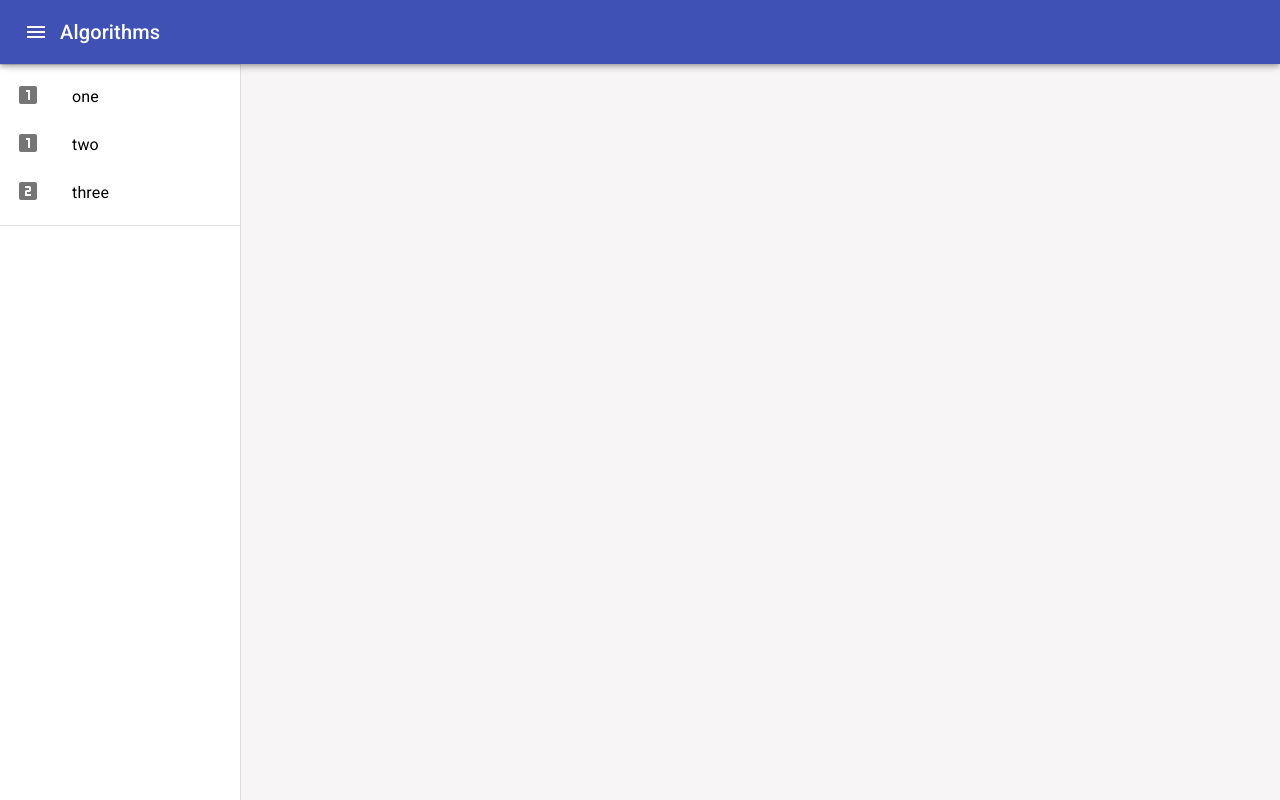
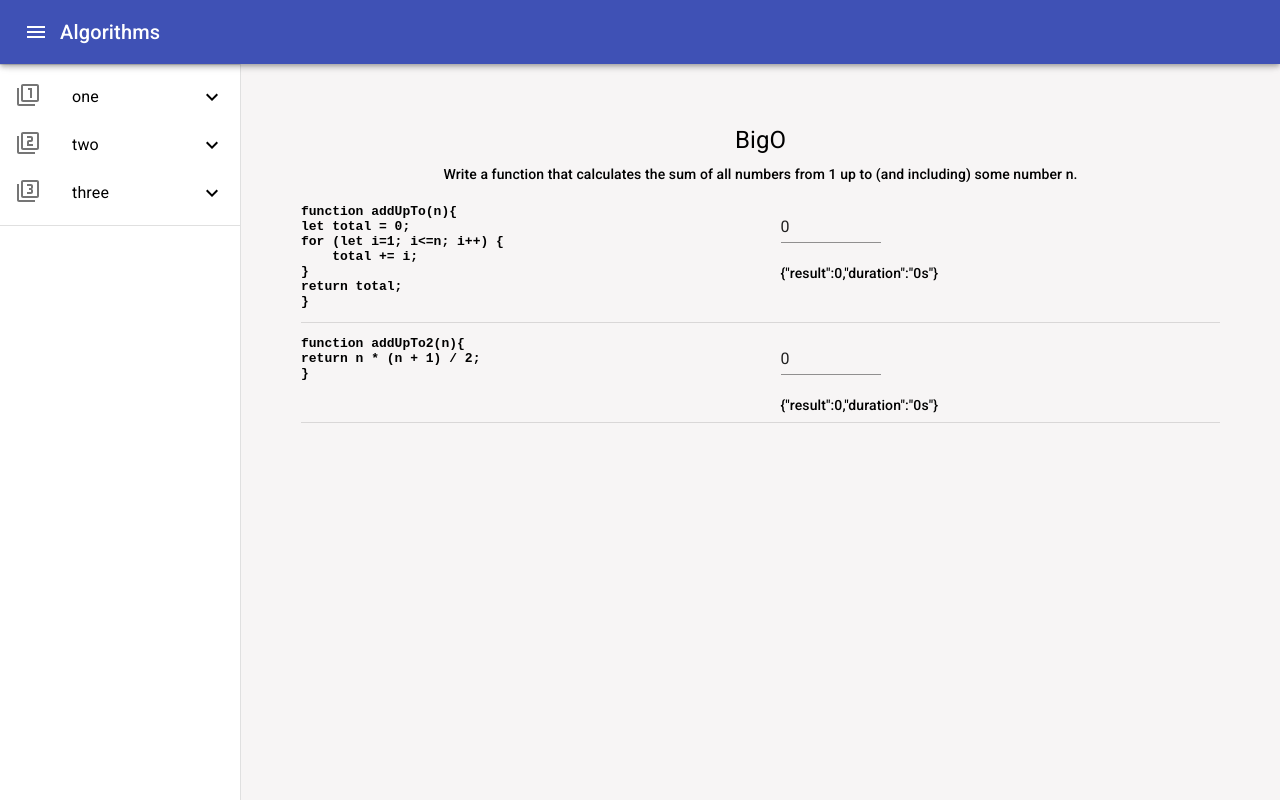
Before and after one commit to mikeKorakakis/algorithms, a React (Create React App) app: page /bigo in a window 1280 px wide. Built offline with nearby package versions, Linux system fonts and the light colour scheme.

Commit message:
added bigO

```diff
--- a/src/App.tsx
+++ b/src/App.tsx
@@ -1,6 +1,7 @@
 import React from "react";
 import { Switch, Route } from "react-router-dom";
-import Home from "./components/Home";
+import BigO from "./components/BigO";
+import {Home} from "./components/Home/index";
 import Layout from "./layout";
 
 function App() {
@@ -8,7 +9,8 @@ function App() {
 		<main>
 			<Switch>
                 <Layout>
-				<Route path="/" component={Home} exact />
+
+				<Route path="/bigo" component={BigO} exact />
 				{/* <Route path="/about" component={About} />
 				<Route path="/shop" component={Shop} /> */}
                 </Layout>
--- /dev/null
+++ b/src/components/BigO/index.tsx
@@ -0,0 +1,125 @@
+import {
+	Box,
+	Button,
+	Container,
+	Divider,
+	Grid,
+	TextField,
+	Typography,
+} from "@material-ui/core";
+import React, { useEffect, useState } from "react";
+
+export interface Props {}
+
+function addUpTo(n: number) {
+	let total = 0;
+	for (let i = 1; i <= n; i++) {
+		total += i;
+	}
+	return total;
+}
+
+function addUpTo2(n: number) {
+	return (n * (n + 1)) / 2;
+}
+
+const add1 = (n: number) => {
+	console.log("calc1");
+	const t1 = performance.now();
+	let result = addUpTo(n);
+	const t2 = performance.now();
+	return { result: result, duration: `${(t2 - t1) / 1000}s` };
+};
+
+const add2 = (n: number) => {
+	console.log("calc2");
+	const t1 = performance.now();
+	let result = addUpTo2(n);
+	const t2 = performance.now();
+	return { result: result, duration: `${(t2 - t1) / 1000}s` };
+};
+
+const BigO: React.FC<Props> = () => {
+	const [number, setNumber] = useState(0);
+	const [number2, setNumber2] = useState(0);
+	const [result, setResult] = useState<any>();
+	const [result2, setResult2] = useState<any>();
+
+	useEffect(() => {
+		setResult(JSON.stringify(add1(number)));
+	}, [number]);
+
+	useEffect(() => {
+		setResult2(JSON.stringify(add2(number2)));
+	}, [number2]);
+
+	return (
+		<>
+			<Typography variant="h5" gutterBottom>
+				BigO
+			</Typography>
+			<Typography variant="subtitle2" gutterBottom>
+				Write a function that calculates the sum of all numbers from 1
+				up to (and including) some number n.
+			</Typography>
+			<Grid container>
+				<Grid item xs={6}>
+					<pre>
+						{`function addUpTo(n){
+let total = 0;
+for (let i=1; i<=n; i++) {
+    total += i;
+}
+return total;
+}`}
+					</pre>
+				</Grid>
+				<Grid item xs={6}>
+					<Grid container direction="column" alignItems="flex-start">
+						<TextField
+							style={{ width: "100px", margin: "20px" }}
+							value={number}
+							onChange={(event) =>
+								setNumber(parseInt(event?.target?.value) || 0)
+							}
+						></TextField>
+						<Box style={{ paddingLeft: "20px" }}>
+							<Typography variant="subtitle2" gutterBottom>
+								{result}
+							</Typography>
+						</Box>
+					</Grid>
+				</Grid>
+			</Grid>
+			<Divider></Divider>
+			<Grid container>
+				<Grid item xs={6}>
+					<pre>
+						{`function addUpTo2(n){
+return n * (n + 1) / 2;
+}`}
+					</pre>
+				</Grid>
+				<Grid item xs={6}>
+					<Grid container direction="column" alignItems="flex-start">
+						<TextField
+							style={{ width: "100px", margin: "20px" }}
+							value={number2}
+							onChange={(event) =>
+								setNumber2(parseInt(event?.target?.value) || 0)
+							}
+						></TextField>
+						<Box style={{ paddingLeft: "20px" }}>
+							<Typography variant="subtitle2" gutterBottom>
+								{result2}
+							</Typography>
+						</Box>
+					</Grid>
+				</Grid>
+			</Grid>
+            <Divider></Divider>
+		</>
+	);
+};
+
+export default BigO;
--- a/src/components/Home.tsx
+++ /dev/null
@@ -1,53 +0,0 @@
-import React, { useEffect } from 'react'
-import * as d3 from "d3";
-
-
-
-export default function Home() {
-
-    const ref = React.useRef();
-
-
-        const data = [12, 5, 6, 6, 9, 10];
-
-    useEffect(()=> {
-        if (ref.current) {
-                const svg = d3.select(ref.current!);
-
-                // Bind D3 data
-                const update = svg
-                    .append('g')
-                    .selectAll('text')
-                    .data(data);
-
-                // Enter new D3 elements
-                update.enter()
-                    .append('text')
-                    .attr('x', (d, i) => i * 25)
-                    .attr('y', 40)
-                    .style('font-size', 24)
-                    .text((d: number) => d);
-
-                // Update existing D3 elements
-                update
-                    .attr('x', (d, i) => i * 40)
-                    .text((d: number) => d);
-
-                // Remove old D3 elements
-                update.exit()
-                    .remove();
-            }
-        },
-
-    [ref.current])
-
-    return (
-        <svg
-            className="d3-component"
-            width={400}
-            height={200}
-            //@ts-ignore
-            ref={ref!}
-        />
-    );
-}
--- a/src/index.css
+++ b/src/index.css
@@ -11,3 +11,8 @@ code {
   font-family: source-code-pro, Menlo, Monaco, Consolas, 'Courier New',
     monospace;
 }
+
+pre{
+    text-align: left;
+    font-weight: bold;
+}
--- a/src/layout/index.tsx
+++ b/src/layout/index.tsx
@@ -12,46 +12,79 @@ import {
 	Toolbar,
 	Typography,
 } from "@material-ui/core";
-import React from "react";
+import React, { useState } from "react";
 import { styles } from "./styles";
 import MenuIcon from "@material-ui/icons/Menu";
 import MailIcon from "@material-ui/icons/Mail";
-import LooksOne from "@material-ui/icons/LooksOne";
-import LooksTwo from "@material-ui/icons/LooksTwo";
-import LooksThree from "@material-ui/icons/Looks3";
-import LooksFour from "@material-ui/icons/Looks4";
-import LooksFive from "@material-ui/icons/Looks5";
-import LooksSix from "@material-ui/icons/Looks6";
+import LooksOne from "@material-ui/icons/Filter1";
+import LooksTwo from "@material-ui/icons/Filter2";
+import LooksThree from "@material-ui/icons/Filter3";
+import LooksFour from "@material-ui/icons/Filter4";
+import LooksFive from "@material-ui/icons/Filter5";
+import LooksSix from "@material-ui/icons/Filter6";
+import LooksSeven from "@material-ui/icons/Filter7";
+import LooksEight from "@material-ui/icons/Filter8";
+import LooksNine from "@material-ui/icons/Filter9";
+import ExpandLess from "@material-ui/icons/ExpandLess";
+import ExpandMore from "@material-ui/icons/ExpandMore";
+import Collapse from "@material-ui/core/Collapse";
+import StarBorder from "@material-ui/icons/StarBorder";
 import { Link as RouterLink } from "react-router-dom";
 
-const section = [{label:"one", link: "/"}, {label:"two", link: "/"},{label:"three", link: "/"},];
+const section = [
+	{ label: "one", link: "/" },
+	{ label: "two", link: "/" },
+	{ label: "three", link: "/" },
+];
+
+const subSection = [
+	[{ label: "BigO", link: "/bigo" }],
+	[{ label: "subTwo", link: "/" }],
+	[{ label: "subThree", link: "/" }],
+];
 const icons = (key: string, index: number) => {
-	let icon = <LooksOne key={key} />
-    switch (index){
+	let icon = <LooksOne key={key} />;
+	switch (index) {
+		case 0:
+			icon = <LooksOne key={key} />;
+			break;
 		case 1:
-         icon = <LooksOne key={key} />
+			icon = <LooksTwo key={key} />;
 			break;
 		case 2:
-            icon = <LooksTwo key={key} />
+			icon = <LooksThree key={key} />;
 			break;
 		case 3:
-                icon = <LooksThree key={key} />
+			icon = <LooksFour key={key} />;
 			break;
 		case 4:
-                icon = <LooksFour key={key} />
+			icon = <LooksFive key={key} />;
 			break;
 		case 5:
-                    icon = <LooksFive key={key} />
+			icon = <LooksSix key={key} />;
+			break;
+		case 6:
+			icon = <LooksSeven key={key} />;
+			break;
+		case 7:
+			icon = <LooksEight key={key} />;
+			break;
+		case 8:
+			icon = <LooksNine key={key} />;
 			break;
 	}
 
-    return icon
+	return icon;
+};
 
-}
+const Layout = ({ children }: any) => {
+	const useStyles = makeStyles(styles);
+	const classes = useStyles();
+	const [open, setOpen] = useState(false);
 
-const useStyles = makeStyles(styles);
-const Layout = ({ children }: any) => {
-	const classes = useStyles();
+	const handleClick = () => {
+		setOpen(!open);
+	};
 	return (
 		<div className={classes.root}>
 			<AppBar>
@@ -74,17 +107,50 @@ const Layout = ({ children }: any) => {
 					<Divider />
 					<List>
 						{section.map((sec, index) => (
-                            <Link   key={`link${index}`}  className={classes.link} component={RouterLink} to={sec.link}>
-							<ListItem button >
-								<ListItemIcon >
+							<>
+                            <Link
+											key={`link${index}`}
+											className={classes.link}
+											component={RouterLink}
+											to={sec.link}
+										>
+								<ListItem button onClick={handleClick}>
+									<ListItemIcon>
 										<div>
 											{icons(`$icon${index}`, index)}
 										</div>
 									</ListItemIcon>
-								<ListItemText  primary={sec.label} />
+									<ListItemText primary={sec.label} />
+									{open ? <ExpandLess /> : <ExpandMore />}
 								</ListItem>
                             </Link>
-
+								<Collapse
+									in={open}
+									timeout="auto"
+									unmountOnExit
+								>
+									<List component="div" disablePadding>
+                                    {subSection[index].map((subSec, i) => (
+										<Link
+											key={`sublink${i}`}
+											className={classes.link}
+											component={RouterLink}
+											to={subSec.link}
+										>
+											<ListItem
+												button
+												className={classes.nested}
+											>
+												<ListItemIcon>
+													<StarBorder />
+												</ListItemIcon>
+												<ListItemText primary={subSec.label} />
+											</ListItem>
+										</Link>
+                                    ))}
+									</List>
+								</Collapse>
+							</>
 						))}
 					</List>
 					<Divider />
@@ -95,5 +161,4 @@ const Layout = ({ children }: any) => {
 	);
 };
 
-
 export default Layout;
--- a/src/layout/styles.ts
+++ b/src/layout/styles.ts
@@ -18,6 +18,7 @@ export const styles = () => ({
       flex: 1,
       background: "#f7f5f5",
       color: "black",
+      padding: "60px"
     },
     link: {
         textDecoration: "none" as any,
@@ -26,7 +27,10 @@ export const styles = () => ({
         color: "black",
         textDecoration: "none" as any
         }
-    }
+    },
+    nested: {
+        paddingLeft: '32px',
+      },
 
 
   });
```
Also changed, not shown: src/components/Home/index.jsx (added, +40 -0 lines), src/components/Home/bar-data.csv (added). Lines whose indentation alone changed are shown as unchanged.
